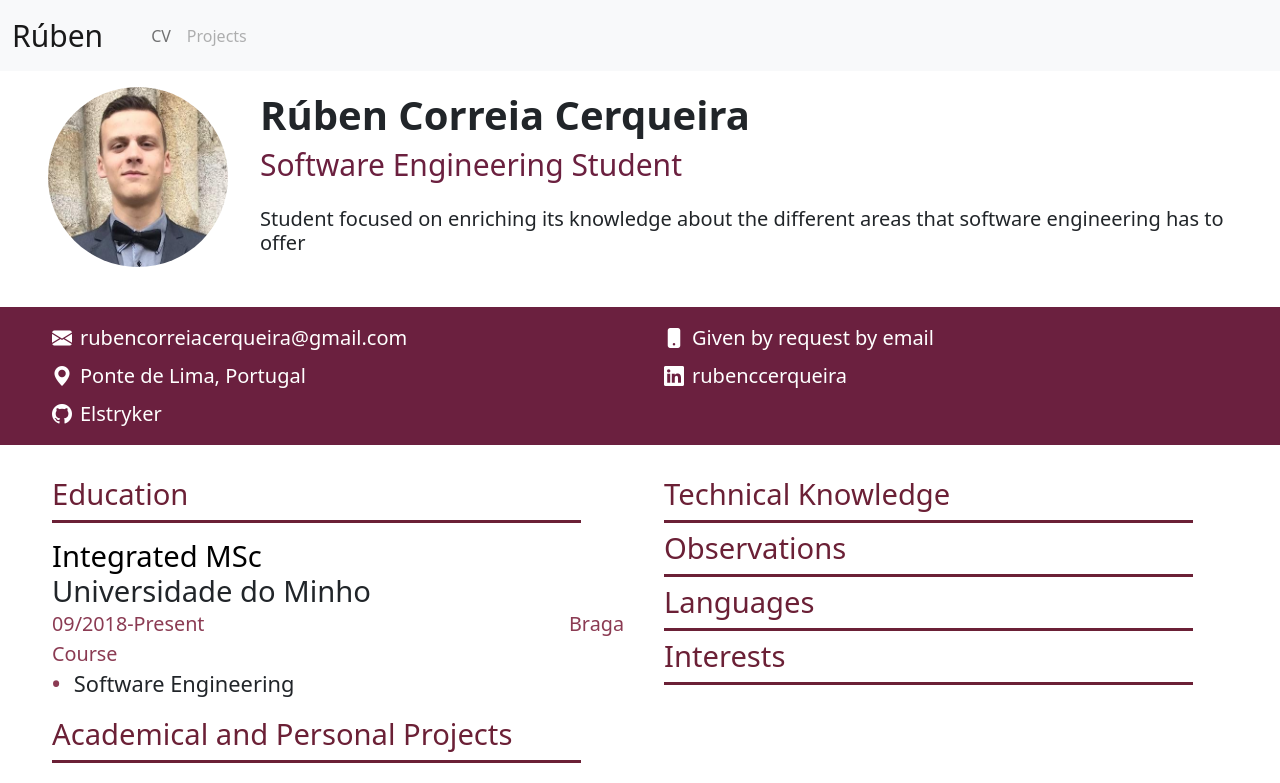
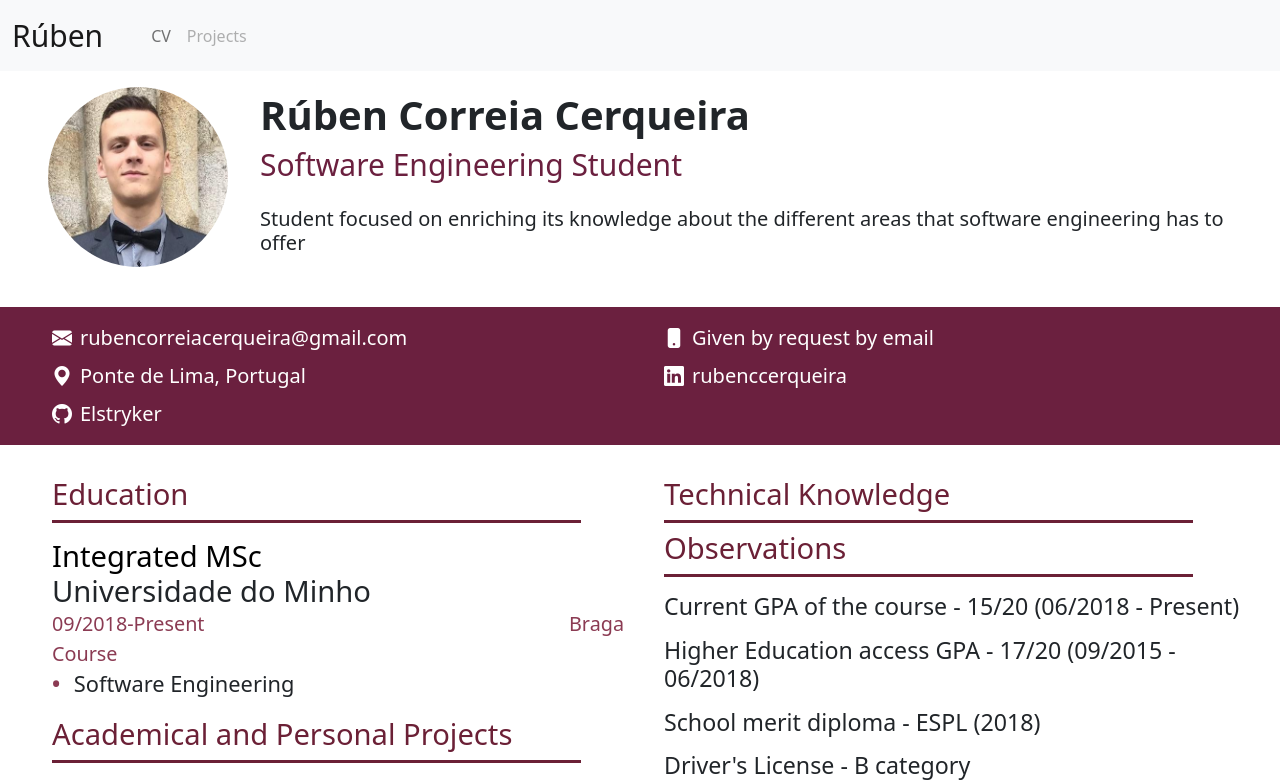
Before and after one commit to rubenccerqueira/rubenccerqueira.github.io, an Angular app: page /cv in a window 1280 px wide. Shown: the top 783 px of the page. Built offline with nearby package versions, Linux system fonts and the light colour scheme.

Commit message:
CV body observations

```diff
--- a/src/app/cv/cv-body/cv-body.component.css
+++ b/src/app/cv/cv-body/cv-body.component.css
@@ -13,6 +13,11 @@ h1 {
 
 h2 {
   font-size: calc(10px + 1.5vw);
+  font-weight: normal;
+}
+
+h3 {
+  font-size: calc(4px + 1.5vw);
   font-weight: normal;
 }
 
--- a/src/app/cv/cv-body/cv-body.component.html
+++ b/src/app/cv/cv-body/cv-body.component.html
@@ -70,13 +70,10 @@
       <h1 class="catTitle">Observations</h1>
       <hr />
       <div *ngFor="let item of bodyData.observations">
-        <h1 class="title"></h1>
-        <div></div>
-        <div></div>
-        <div></div>
+        <h3 class="mt-3">{{ item }}</h3>
       </div>
     </div>
-    <div id="Languages">
+    <div id="Languages" class="mt-3">
       <h1 class="catTitle">Languages</h1>
       <hr />
       <div *ngFor="let item of bodyData.languages">
```
Also changed, not shown: 4 other files (tests, documents, lock files or other folders).
